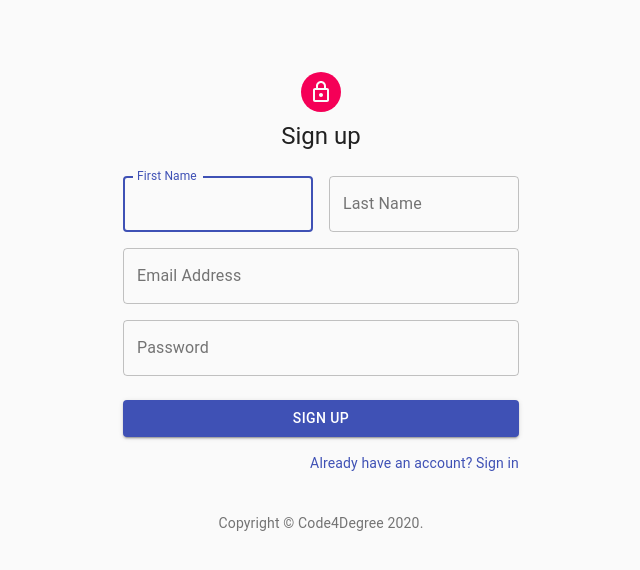
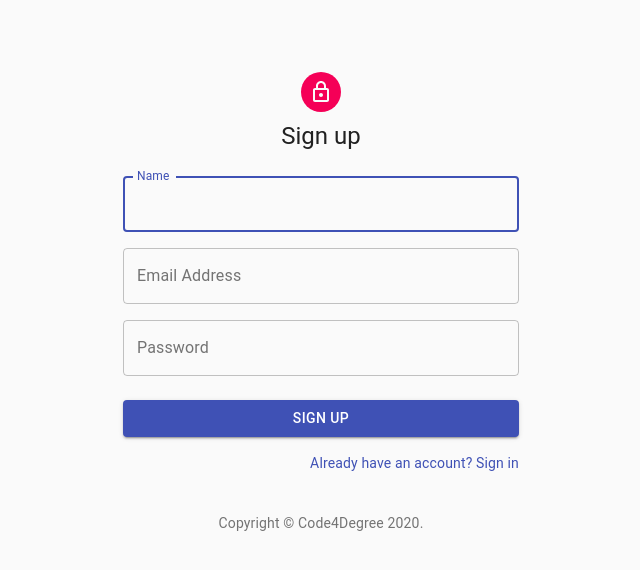
Before and after one commit to labiguime/codefordegree, a React (Create React App) app in the folder frontend/: page /signup in a window 1280 px wide. Shown: the top 570 px of the page, without its empty margins (319-959 px from the left). Built offline with nearby package versions, Linux system fonts and the light colour scheme.

Commit message:
Added api calls for user login/signup

```diff
--- a/frontend/src/App.js
+++ b/frontend/src/App.js
@@ -1,25 +1,70 @@
-import React from 'react';
-import Auth from './User/pages/Auth'
+import React, {useState, useEffect} from 'react';
+import Login from './User/pages/Login'
 import SignUp from './User/pages/SignUp'
 import Dashboard from './User/components/Dashboard'
-
+import {AuthContext} from './shared/context/auth-context';
+import axios from 'axios';
 import {
   BrowserRouter as Router,
   Route,
-  Switch
+  Switch,
+  Redirect
 } from 'react-router-dom';
 
 
 function App() {
+    const [isLoggedIn, setIsLoggedIn] = useState(false);
+    const [userInfo, setUserInfo] = useState({});
+    const login = (data) => {
+      localStorage.setItem('token', data.token);
+      setIsLoggedIn(true);
+      setUserInfo(data.user);
+    }
+    const logout = () => {
+      localStorage.setItem('token', '');
+      setIsLoggedIn(false);
+    }
+    useEffect(() => {
+      const token = localStorage.getItem('token');
+      if(token){
+        axios({
+          url: 'http://localhost:5000/api/user/me',
+          headers: {
+            'x-auth-token': token
+          }
+        }).then(res => {
+                login({token, user: res.data});
+              }).catch(error => {
+                console.log(error);
+              })
+      }
+    }, []);
+    let routes;
+    if(isLoggedIn){
+      routes = (
+        <Switch>
+          <Route path="/dashboard" render={(props) => <Dashboard {...props} userInfo={userInfo}/>}/>
+          <Redirect to="/dashboard" />
+        </Switch>
+      )
+    }else{
+      routes = (
+        <Switch>
+          <Route path="/login" component={Login} exact/>
+          <Route path="/signup" component={SignUp} exact/>
+          <Redirect to="/login" />
+        </Switch>
+      )
+    }
     return (
-    <div className="App">
-    <Router>
-      <Switch>
-        <Route path="/login" component={Auth} exact/>
-        <Route path="/signup" component={SignUp} exact />
-      </Switch>
-    </Router>
-    </div>
+    <AuthContext.Provider value={{isLoggedIn, login, logout}}>
+      <div className="App">
+        <Router>
+          {routes}
+        </Router>
+      </div>
+    </AuthContext.Provider>
+
   );
 }
 
--- a/frontend/src/User/components/Dashboard.js
+++ b/frontend/src/User/components/Dashboard.js
@@ -1,9 +1,10 @@
-import React from 'react';
-
-export default class Dashboard extends React.Component{
-    render() {
-        return (<div>
+import React, {useContext} from 'react';
+import { AuthContext } from '../../shared/context/auth-context';
+export default function Dashboard(props){
+    const auth = useContext(AuthContext);
+    return (<div>
         <h2>Dashboard</h2>
+        <p>{props.userInfo.name}</p>
+        <button onClick={auth.logout}>Logout</button>
         </div>);
-    }
 }
--- a/frontend/src/User/components/SignInForm.js
+++ b/frontend/src/User/components/SignInForm.js
@@ -3,8 +3,6 @@ import Avatar from '@material-ui/core/Avatar';
 import Button from '@material-ui/core/Button';
 import CssBaseline from '@material-ui/core/CssBaseline';
 import TextField from '@material-ui/core/TextField';
-import FormControlLabel from '@material-ui/core/FormControlLabel';
-import Checkbox from '@material-ui/core/Checkbox';
 import Link from '@material-ui/core/Link';
 import Grid from '@material-ui/core/Grid';
 import Box from '@material-ui/core/Box';
@@ -13,7 +11,6 @@ import Typography from '@material-ui/core/Typography';
 import { makeStyles } from '@material-ui/core/styles';
 import Container from '@material-ui/core/Container';
 import { useForm } from 'react-hook-form';
-import axios from 'axios';
 
 function Copyright() {
   return (
@@ -53,14 +50,14 @@ const useStyles = makeStyles(theme => ({
 }));
 
 
-export default function SignIn() {
+export default function SignIn(props) {
   const classes = useStyles();
   const { errors, handleSubmit, register} = useForm();
 
   const onSubmit = data => {
-    console.log(data);
-    axios.post(`http://localhost:5000/api/login`, data)
-      .then(res => console.log(res.data))
+    //axios.post(`http://localhost:5000/api/login`, data)
+      //.then(res => console.log(res.data))
+    props.onSubmit(data);
   }
   console.log(errors);
   return (
@@ -73,6 +70,8 @@ export default function SignIn() {
         <Typography component="h1" variant="h5">
           Sign in
         </Typography>
+
+        {props.formMessage && <div className={classes.error}>{props.formMessage}</div>}
         <form className={classes.form} onSubmit={handleSubmit(onSubmit)} >
           <TextField
             inputRef={register({
--- a/frontend/src/User/components/SignUpForm.js
+++ b/frontend/src/User/components/SignUpForm.js
@@ -50,14 +50,13 @@ const useStyles = makeStyles(theme => ({
   }
 }));
 
-export default function SignUp() {
+export default function SignUp(props) {
   const classes = useStyles();
   const { errors, handleSubmit, register} = useForm();
 
   const onSubmit = data => {
-    console.log('Submit SignUp event', data)
+    props.onSubmit(data);
   };
-  console.log(errors);
   return (
     <Container component="main" maxWidth="xs">
       <CssBaseline />
@@ -68,44 +67,29 @@ export default function SignUp() {
         <Typography component="h1" variant="h5">
           Sign up
         </Typography>
+
+        {props.formMessage && <div className={classes.error}>{props.formMessage}</div>}
         <form className={classes.form} onSubmit={handleSubmit(onSubmit)}>
+
           <Grid container spacing={2}>
-            <Grid item xs={12} sm={6}>
+            <Grid item xs={12}>
               <TextField
                 inputRef={register({
                   required:{
                     value: true,
-                    message: "First name is required"
+                    message: "Name is required"
                   }
                 })}
-                error={errors.firstName != undefined}
+                error={errors.name !== undefined}
                 autoComplete="fname"
-                name="firstName"
+                name="name"
                 variant="outlined"
                 fullWidth
-                id="firstName"
-                label="First Name"
+                id="name"
+                label="Name"
                 autoFocus
               />
-              <div className={classes.error}>{errors.firstName && errors.firstName.message}</div>
-            </Grid>
-            <Grid item xs={12} sm={6}>
-              <TextField
-                inputRef={register({
-                  required:{
-                    value: true,
-                    message: "Last Name Required"
-                  }
-                })}
-                error={errors.lastName != undefined}
-                variant="outlined"
-                fullWidth
-                id="lastName"
-                label="Last Name"
-                name="lastName"
-                autoComplete="lname"
-              />
-              <div className={classes.error}>{errors.lastName && errors.lastName.message}</div>
+              <div className={classes.error}>{errors.name && errors.name.message}</div>
             </Grid>
             <Grid item xs={12}>
               <TextField
@@ -141,7 +125,7 @@ export default function SignUp() {
                   message: "Password requires at least 6 characters"
                 },
               })}
-                error={errors.password != undefined}
+                error={errors.password !== undefined}
                 variant="outlined"
                 fullWidth
                 name="password"
--- a/frontend/src/User/pages/Auth.js
+++ /dev/null
@@ -1,11 +0,0 @@
-import React from 'react';
-import SignInForm from '../components/SignInForm';
-
-
-export default function Auth(){
-
-    return(
-        <SignInForm />
-    );
-
-}
--- /dev/null
+++ b/frontend/src/User/pages/Login.js
@@ -0,0 +1,28 @@
+import React, {useState, useContext} from 'react';
+import SignInForm from '../components/SignInForm';
+import { AuthContext } from '../../shared/context/auth-context';
+import axios from 'axios';
+
+export default function Login(props){
+    const [loginMessage, setLoginMessage] = useState("");
+    const auth = useContext(AuthContext);
+    let onSubmit = (data) => {
+        console.log(data);
+        axios.post('http://localhost:5000/api/login', data)
+            .then(res => {
+                console.log(res);
+                auth.login({user: res.data, token: res.headers['x-auth-token']});
+            })
+            .catch(err => {
+                if(err.response){
+                    console.log(err.response.data);
+                    setLoginMessage(err.response.data);
+                }
+            })
+    }
+
+    return(
+        <SignInForm onSubmit={onSubmit} formMessage={loginMessage}/>
+    );
+
+}
--- a/frontend/src/User/pages/SignUp.js
+++ b/frontend/src/User/pages/SignUp.js
@@ -1,11 +1,22 @@
-import React from 'react';
+import React, {useState, useContext} from 'react';
 import SignUpForm from '../components/SignUpForm';
+import {AuthContext} from '../../shared/context/auth-context';
+import axios from 'axios';
 
-
-export default function Auth(){
-
+export default function SignUp(){
+    const [signUpMessage, setSignUpMessage] = useState("");
+    const auth = useContext(AuthContext);
+    const onSubmit = (data) => {
+       axios.post('http://localhost:5000/api/user', data)
+            .then(res => {
+                console.log(res);
+                auth.login({user: res.data, token: res.headers['x-auth-token']});
+            }).catch(err => {
+                setSignUpMessage(err.response.data);
+            })
+    }
     return(
-        <SignUpForm />
+        <SignUpForm formMessage={signUpMessage} onSubmit={onSubmit}/>
     );
 
 }
--- /dev/null
+++ b/frontend/src/shared/context/auth-context.js
@@ -0,0 +1,7 @@
+import { createContext } from 'react';
+
+export const AuthContext = createContext({
+    isLoggedIn: false,
+    login: (data) => {},
+    logout: () => {}
+})
```
Also changed, not shown: 1 other file (tests, documents, lock files or other folders).
